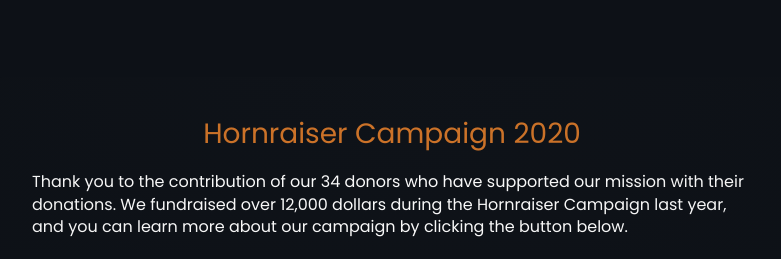
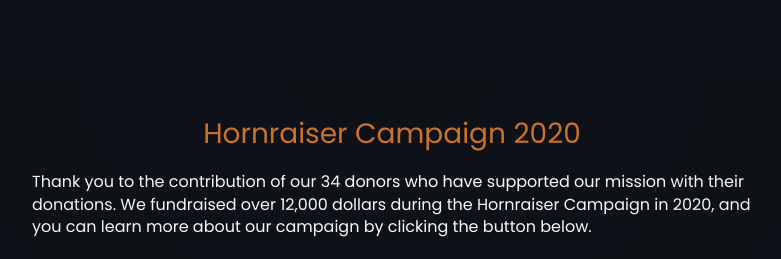
Before and after one commit to UT-Guadaloop/Guadaloop, a plain HTML site: page sponsors.html in a window 1280 px wide. Shown: the part 3855-4114 px from the top of the page, without its empty margins (248-1029 px from the left). Drawn offline with nearby package versions, Linux system fonts and the light colour scheme.

Commit message:
minor fix

```diff
--- a/sponsors.html
+++ b/sponsors.html
@@ -158,7 +158,7 @@
   <div class="info">
     <div class="box">
         <h2>Hornraiser Campaign 2020</h2>
-        <p>Thank you to the contribution of our 34 donors who have supported our mission with their donations. We fundraised over 12,000 dollars during the Hornraiser Campaign last year, and you can learn more about our campaign by clicking the button below.</p>
+        <p>Thank you to the contribution of our 34 donors who have supported our mission with their donations. We fundraised over 12,000 dollars during the Hornraiser Campaign in 2020, and you can learn more about our campaign by clicking the button below.</p>
         <a href="https://hornraiser.utexas.edu/project/14908/updates/1" class="contact-button">
             <button>LEARN MORE</button>
         </a>
```
